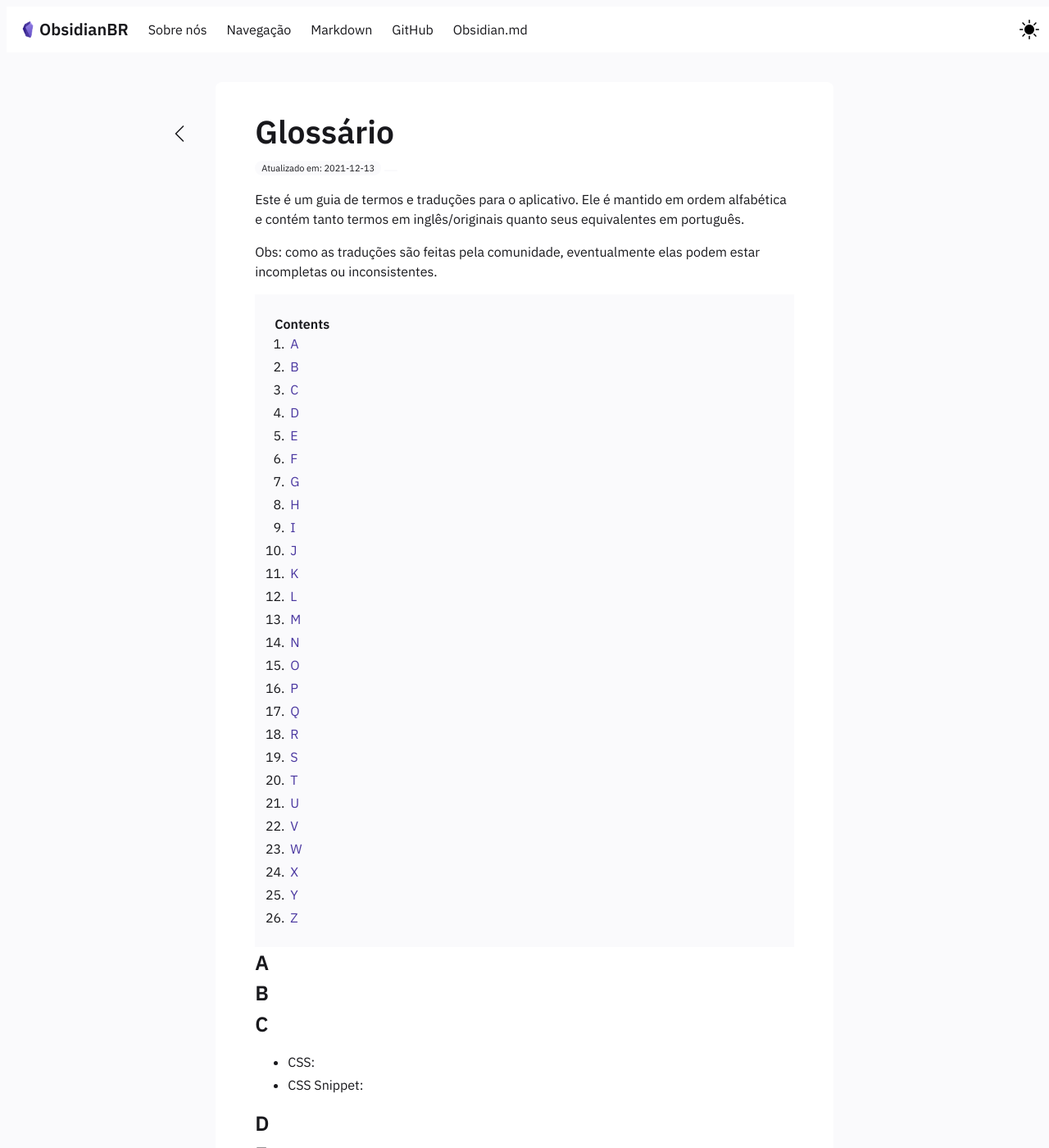
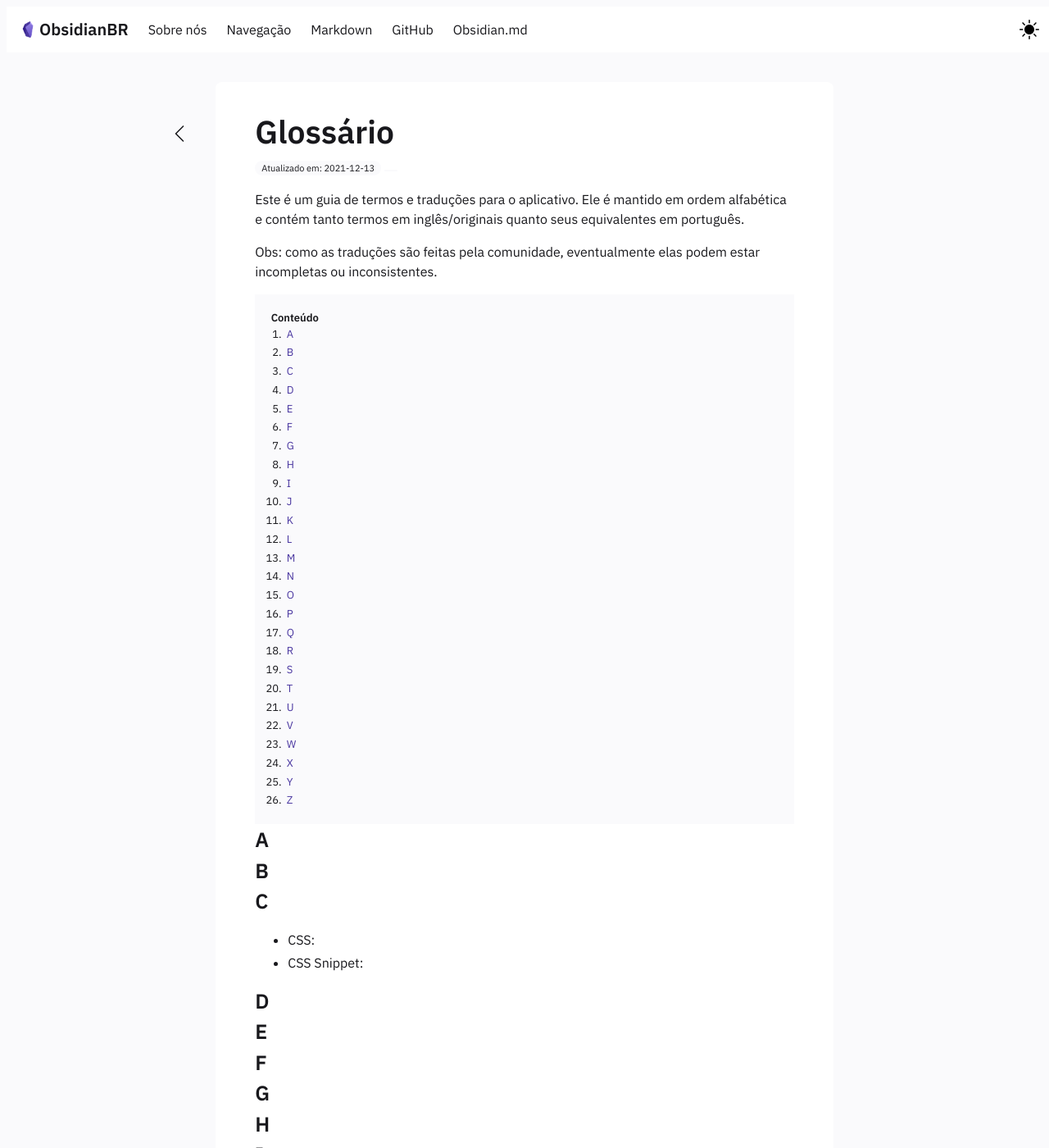
Before and after one commit to obsidianbr/obsidianbr.github.io, a Jekyll site: the page built from _notes/Public/Glossário.md, in a window 1280 px wide and 1400 px high. Shown: the whole window at 82% size. Built offline with Jekyll 4.4.1, drawn with Linux system fonts in a browser that asks for light colours.

Commit message:
Update style.css

```diff
--- a/assets/css/style.css
+++ b/assets/css/style.css
@@ -630,7 +630,7 @@ hr {
 
 
 #markdown-toc::before {
-    content: "Contents";
+    content: "Conteúdo";
     font-weight: bold;
     text-align: center;
 }
@@ -652,6 +652,7 @@ hr {
     background: var(--bg-sub);
     width: 100%;
     margin: 0;
+    font-size: small
 }
 
 #markdown-toc a {
```
